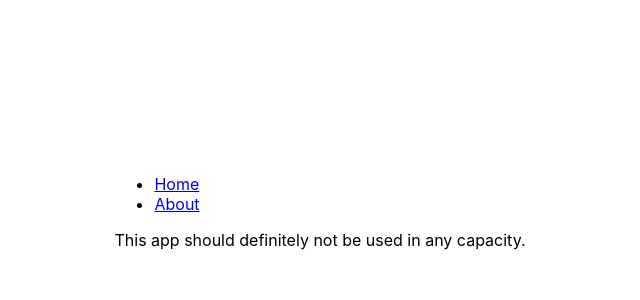
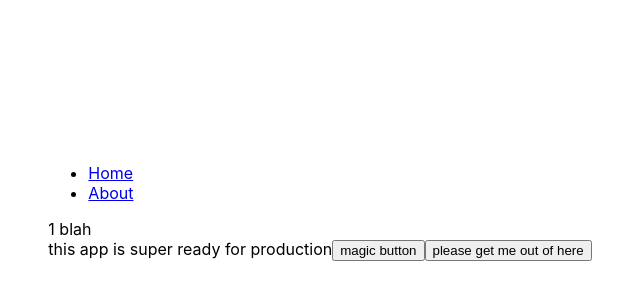
Before and after one commit to curtislin7/epic-calculator, a React (Create React App) app: page /about in a window 1280 px wide. Shown: the part 196-496 px from the top of the page, without its empty margins (320-960 px from the left). Built offline with nearby package versions, Linux system fonts and the light colour scheme.

Commit message:
add examples of useeffect and usenavigate

```diff
--- a/src/App.js
+++ b/src/App.js
@@ -1,5 +1,5 @@
 import './App.css';
-import { Calculator } from './components'
+import { AboutPage, Calculator } from './components'
 import {
   BrowserRouter as Router,
   Routes,
@@ -23,7 +23,7 @@ function App() {
           </ul>
         </nav>
         <Routes>
-          <Route path="/about" element={<div>This app should definitely not be used in any capacity.</div>}/>
+          <Route path="/about" element={<AboutPage/>}/>
           <Route path="/" element={<Calculator/>}/>
         </Routes>
       </div>
--- /dev/null
+++ b/src/components/AboutPage/index.js
@@ -0,0 +1,20 @@
+import React, { useState, useEffect } from 'react'
+import { useNavigate } from "react-router-dom"
+
+export const AboutPage = () => {
+  const [count, setCount] = useState(1)
+  const [blahDisplay, setBlahDisplay] = useState('')
+  const navigate = useNavigate()
+  useEffect(() => {
+    setBlahDisplay(blahDisplay + 'blah')
+  }, [count])
+
+  return (
+    <div>
+      <div>{count} {blahDisplay}</div>
+      this app is super ready for production
+      <button onClick={()=>setCount(count + 1)}>magic button</button>
+      <button onClick={()=>navigate('/')}>please get me out of here</button>
+    </div>
+  )
+}
--- a/src/components/index.js
+++ b/src/components/index.js
@@ -1,3 +1,4 @@
+export * from './AboutPage'
 export * from './CalculatorButton'
 export * from './CalculatorRow'
 export * from './Calculator'
```
Also changed, not shown: src/components/AboutPage/index.css (added).
